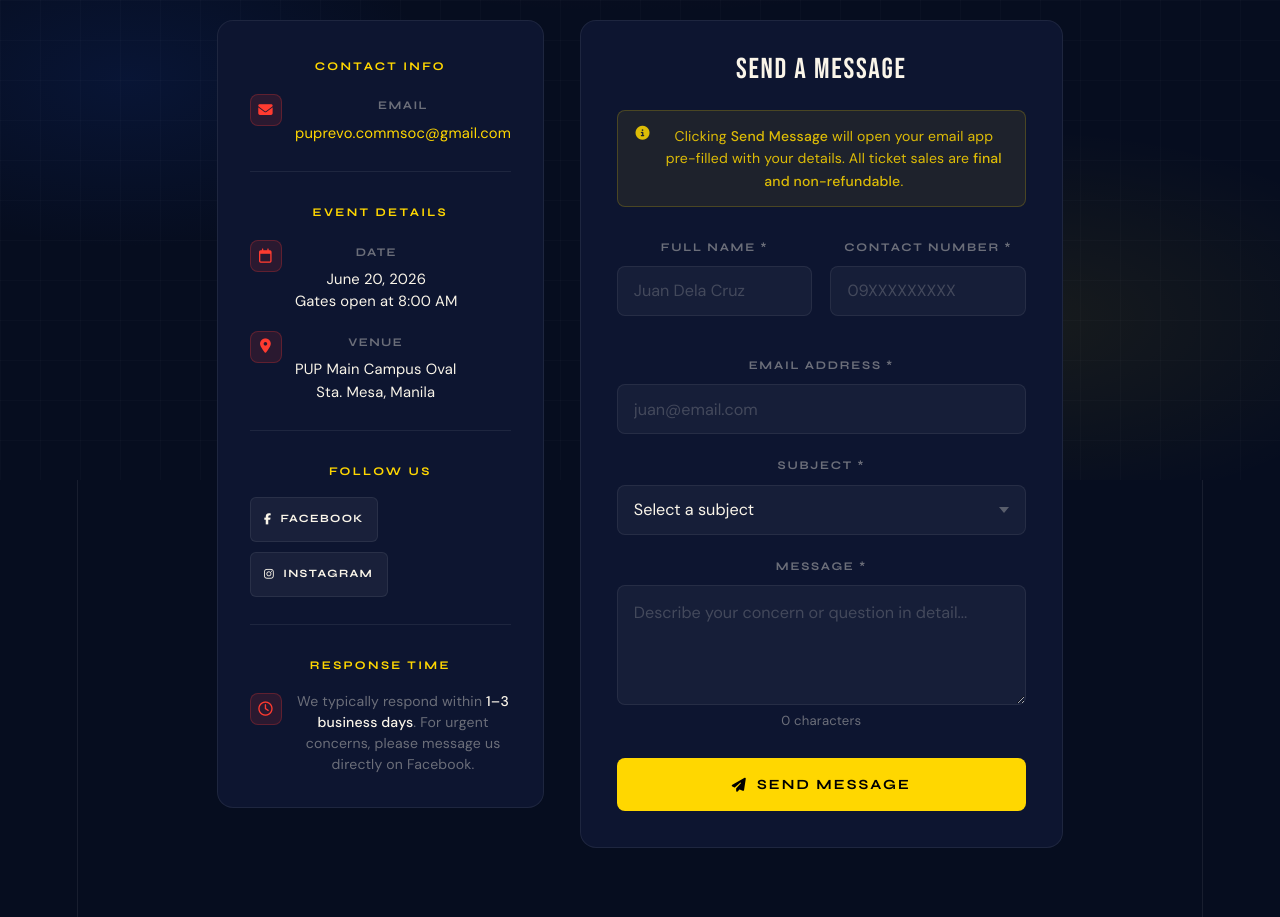
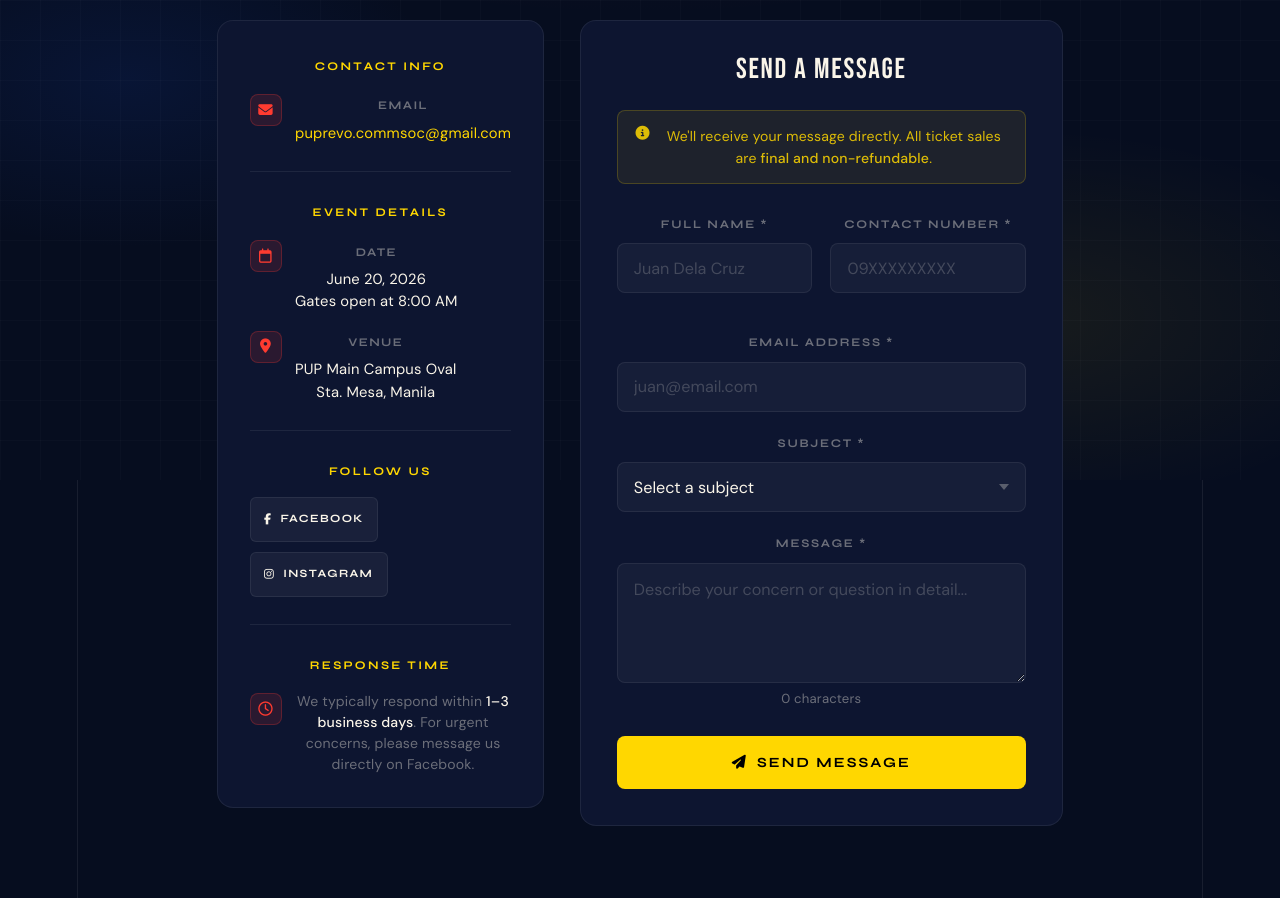
Before and after one commit to johnelsisura/puprevo2026, a React (Vite) app: page /contact in a window 1280 px wide. Shown: the part 320-1237 px from the top of the page. After the commit the page ends 1215 px from the top, so only its background shows below. Built offline with nearby package versions, Linux system fonts and the light colour scheme.

Commit message:
fixed contact page

```diff
--- a/src/pages/Contact.jsx
+++ b/src/pages/Contact.jsx
@@ -300,6 +300,8 @@ export default function Contact() {
   const [form, setForm] = useState(EMPTY)
   const [errors, setErrors] = useState({})
   const [submitted, setSubmitted] = useState(false)
+  const [loading, setLoading] = useState(false)
+  const [sendError, setSendError] = useState('')
 
   const set = (key, val) => {
     setForm(f => ({ ...f, [key]: val }))
@@ -319,22 +321,42 @@ export default function Contact() {
     return e
   }
 
-  function handleSubmit() {
+  async function handleSubmit() {
     const e = validate()
     setErrors(e)
     if (Object.keys(e).length > 0) return
 
-    const subject = encodeURIComponent(`[PUP REVO 2026] ${form.subject}${form.order_id ? ` — Order #${form.order_id}` : ''}`)
-    const body = encodeURIComponent(
-      `Name: ${form.name}\n` +
-      `Email: ${form.email}\n` +
-      `Contact Number: ${form.phone}\n` +
-      (form.order_id ? `Order ID: ${form.order_id}\n` : '') +
-      `Subject: ${form.subject}\n\n` +
-      `Message:\n${form.message}`
-    )
-    window.location.href = `mailto:puprevo.commsoc@gmail.com?subject=${subject}&body=${body}`
-    setSubmitted(true)
+    setLoading(true)
+    setSendError('')
+
+    try {
+      const res = await fetch('https://api.web3forms.com/submit', {
+        method: 'POST',
+        headers: { 'Content-Type': 'application/json' },
+        body: JSON.stringify({
+          access_key: '89706857-588e-4170-8b81-0b3741c4975a',
+          subject: `[PUP REVO 2026] ${form.subject}${form.order_id ? ` — Order #${form.order_id}` : ''}`,
+          from_name: form.name,
+          name: form.name,
+          email: form.email,
+          phone: form.phone,
+          order_id: form.order_id || 'N/A',
+          inquiry_subject: form.subject,
+          message: form.message,
+        }),
+      })
+      const data = await res.json()
+      if (data.success) {
+        setSubmitted(true)
+        setForm(EMPTY)
+      } else {
+        setSendError('Something went wrong. Please try again or email us directly.')
+      }
+    } catch {
+      setSendError('Network error. Please check your connection and try again.')
+    } finally {
+      setLoading(false)
+    }
   }
 
   return (
@@ -438,8 +460,7 @@ export default function Contact() {
                 <div className="success-icon"><i className="fa-solid fa-check" /></div>
                 <div className="success-title">Message Sent!</div>
                 <p className="success-sub">
-                  Your email client should have opened. If it didn't, you can email us directly at{' '}
-                  <a href="mailto:puprevo.commsoc@gmail.com" style={{ color: 'var(--gold)' }}>puprevo.commsoc@gmail.com</a>.
+                  Your message has been sent! We'll get back to you within 1–3 business days at <strong>{form.email || 'your email'}</strong>. For urgent concerns, message us on Facebook.
                 </p>
                 <button className="success-back-btn" onClick={() => { setForm(EMPTY); setSubmitted(false) }}>
                   Send Another Message
@@ -452,10 +473,15 @@ export default function Contact() {
                 <div className="note-banner">
                   <i className="fa-solid fa-circle-info" style={{ marginTop: '0.1rem', flexShrink: 0 }} />
                   <span>
-                    Clicking <strong>Send Message</strong> will open your email app pre-filled with your details.
-                    All ticket sales are <strong>final and non-refundable</strong>.
+                    We'll receive your message directly. All ticket sales are <strong>final and non-refundable</strong>.
                   </span>
                 </div>
+                {sendError && (
+                  <div className="note-banner" style={{ borderColor: 'rgba(255,59,48,0.3)', background: 'rgba(255,59,48,0.07)', color: 'rgba(255,100,90,0.9)' }}>
+                    <i className="fa-solid fa-circle-exclamation" style={{ marginTop: '0.1rem', flexShrink: 0 }} />
+                    <span>{sendError}</span>
+                  </div>
+                )}
 
                 {/* Name + Phone */}
                 <div className="field-row">
@@ -534,8 +560,11 @@ export default function Contact() {
                   <div className="field-hint">{form.message.length} characters</div>
                 </div>
 
-                <button className="submit-btn" onClick={handleSubmit}>
-                  <i className="fa-solid fa-paper-plane" /> Send Message
+                <button className="submit-btn" onClick={handleSubmit} disabled={loading}>
+                  {loading
+                    ? <><i className="fa-solid fa-spinner fa-spin" /> Sending...</>
+                    : <><i className="fa-solid fa-paper-plane" /> Send Message</>
+                  }
                 </button>
               </>
             )}
```
